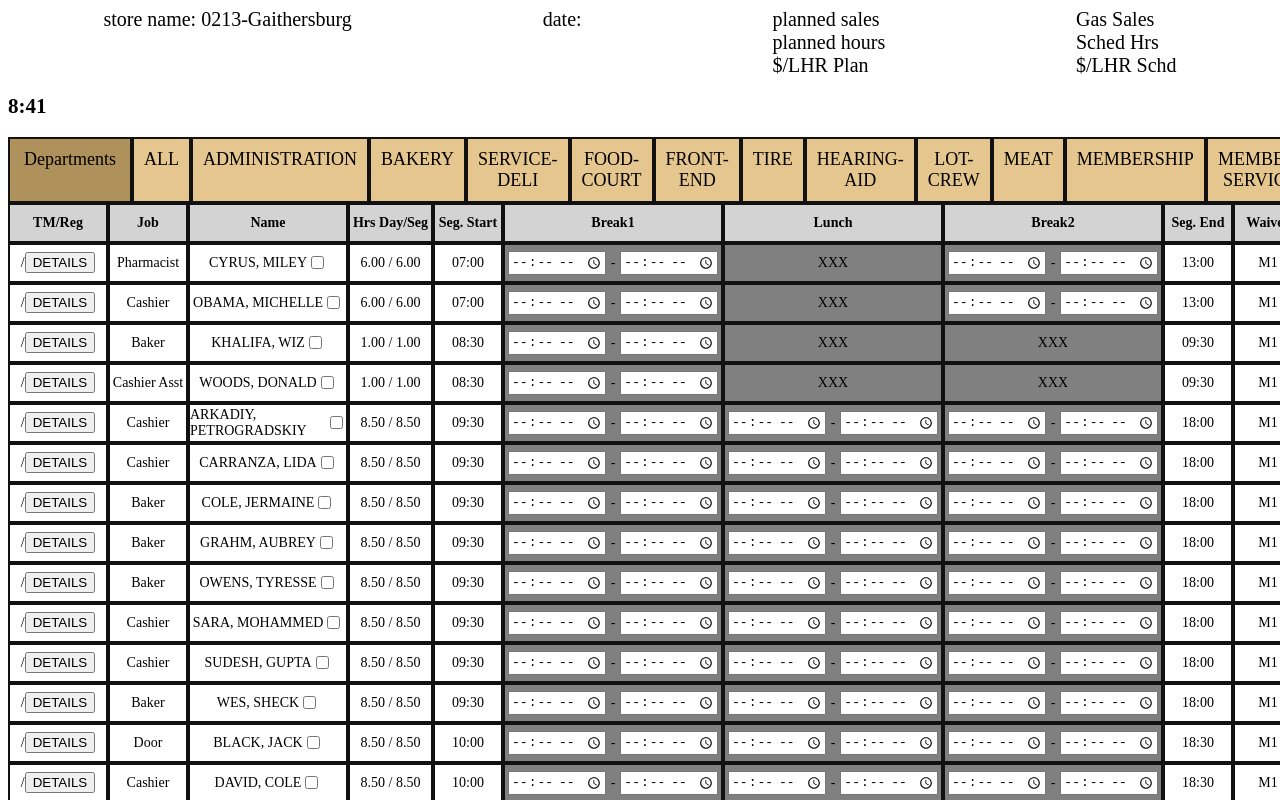
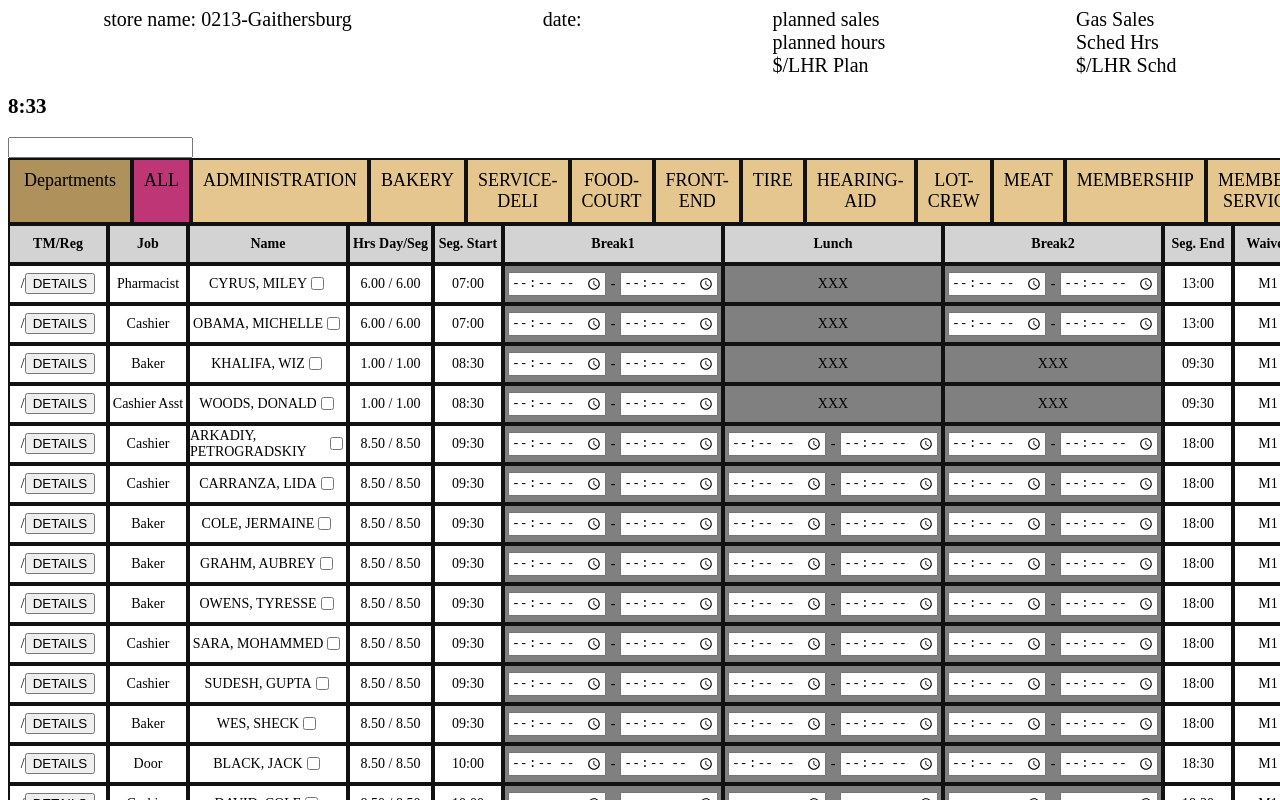
Before and after one commit to mateusmatters/ScheduleBoardApp, a React (Create React App) app: page / in a window 1280 px wide. Shown: the top 800 px of the page. Built offline with nearby package versions, Linux system fonts and the light colour scheme.

Commit message:
Completed basic functions for the departments tab bar. Able to switch and look at various departments while current department is being hovered on. Would want to make changes later on to the css styling

```diff
--- a/public/index.html
+++ b/public/index.html
@@ -2,7 +2,6 @@
 <html lang="en">
   <head>
     <meta charset="utf-8" />
-    <link rel="icon" href="%PUBLIC_URL%/favicon.ico" />
     <meta name="viewport" content="width=device-width, initial-scale=1" />
     <meta name="theme-color" content="#000000" />
     <meta
@@ -10,11 +9,6 @@
       content="Web site created using create-react-app"
     />
     <link rel="apple-touch-icon" href="%PUBLIC_URL%/logo192.png" />
-    <!--
-      manifest.json provides metadata used when your web app is installed on a
-      user's mobile device or desktop. See https://developers.google.com/web/fundamentals/web-app-manifest/
-    -->
-    <link rel="manifest" href="%PUBLIC_URL%/manifest.json" />
     <!--
       Notice the use of %PUBLIC_URL% in the tags above.
       It will be replaced with the URL of the `public` folder during the build.
--- a/src/App.css
+++ b/src/App.css
@@ -146,7 +146,7 @@ input[type="time"] {
   background-color: rgb(228, 198, 142);
   border: 2px solid #111;
   max-width:200px;
-  flex-grow: 1; /* Distributes available space evenly */
+  flex-rgow: 1; /* Distributes available space evenly */
   text-align: center;
   padding: 10px;
 }
@@ -154,4 +154,7 @@ input[type="time"] {
 .department-element:hover {
   background-color: rgb(233, 211, 172);
 }
-.department:
+
+.department-element.abc {
+  background-color: rgb(190, 54, 118);
+}
--- a/src/App.js
+++ b/src/App.js
@@ -10,6 +10,7 @@ import employeeArray from './class definitions/testEmployeesArray';
 import TimeContext from "./components/TimeContext"
 import DepartmentMenu from './components/DepartmentMenu';
 import EmployeeComponent from './components/EmployeeComponent'
+import SearchBar from './components/SearchBar';
 function App() {
   const {time} = useContext(TimeContext);
   const [employees, setEmployees] = useState(employeeArray);
@@ -25,80 +26,6 @@ function App() {
     updatedEmployees.add(empx);
     setEmployees(updatedEmployees);
   }
-
-  // function modifyBreak(employee, timeStamp, START_OR_END_TIME, typeOfBreak){
-  //   employee[typeOfBreak][START_OR_END_TIME]= timeStamp
-  //   const updatedEmployees = new SortedArray(Employee);
-  //   updatedEmployees.array = employees.array;
-  //   setEmployees(updatedEmployees);
-  // }
-
-  // function modifyClockedInStatus(employee){
-  //   employee.isClockedIn= !employee.isClockedIn;
-  //   const updatedEmployees = new SortedArray(Employee);
-  //   updatedEmployees.array = employees.array;
-  //   setEmployees(updatedEmployees);
-  // }
-
-
-  // function onBlurFunction(event, index, START_OR_END_TIME, typeOfBreak){
-  //   //for time inputs, value will always be empty string unless hour, minute, and am or pm is inputted
-  //   if(event.target.value !== ""){
-  //     let [hours, minutes] = parseTimeString(event.target.value);
-  //     modifyBreak(employees.array[index], createTimeStamp(hours,minutes), START_OR_END_TIME, typeOfBreak)
-  //   }
-  // }
-
-
-  // function inputTimes(employee, index, typeOfBreak){
-  //   if((typeOfBreak === "lunch" && employee.hoursDaySeg<=6) || (typeOfBreak === "break2" && employee.hoursDaySeg<6)){
-  //     return (<div className ={`grid-element progress-bar-background ${typeOfBreak} grey`}>XXX</div>)
-  //   }
-
-  //   let breakColors = chooseRightColor(employee, typeOfBreak, time);
-  //   let classThing = `grid-element progress-bar-background ${typeOfBreak} ${breakColors[0]}`;
-
-  //   const lValue = employee[typeOfBreak][START_TIME] === null
-  //   ? <input onBlur={(e) => onBlurFunction(e,index, START_TIME, typeOfBreak)}className= "timeInputsInGridLeft centered-time-content" type= "time" id= {index + typeOfBreak + "Start"}/>
-  //   : <div className="centered-time-content">{simplifiedTimeStampString(employee[typeOfBreak + "StartTime"])}</div>
-
-  //   const rValue = employee[typeOfBreak][END_TIME] === null
-  //   ? <input onBlur={(e) => onBlurFunction(e,index, END_TIME, typeOfBreak)}className= "timeInputsInGridRight centered-time-content" type= "time" id= {index + typeOfBreak + "End"}/>
-  //   : <div className="centered-time-content">{simplifiedTimeStampString(employee[typeOfBreak + "EndTime"])}</div>
-
-  //   return (
-  //     <div className ={classThing}>
-  //       {breakColors[1] !== "none" ?<div className={"progress-bar " + breakColors[1]} style={{width: `${breakColors[2]}%`}}></div>:<></>}
-  //       {lValue}
-  //       <div className="centered-time-content">-</div>
-  //       {rValue}
-  //     </div>
-  //   )
-  // }
-
-  // function employeeToHTML(employee, index){
-  //   return (
-  //     <div className ="row-elt" id={index}>
-  //       <div className= "grid-element tm">/ <button onClick={() => console.log(employees.array[Number(index)].toString())}>DETAILS</button></div>
-  //       <div className= "grid-element job">{employee.role}</div>
-  //       <div className= "grid-element fullName">
-  //         {employee.fullName}
-  //         <label className="checkbox-container">
-  //           <input type="checkbox" id="customCheckbox" onClick={()=>{modifyClockedInStatus(employees.array[Number(index)])}}/>
-  //           <div classname="checkbox"></div>
-  //         </label>
-  //       </div>
-  //       <div className= "grid-element hrsDaySeg">{employee.hoursDaySegString} / {employee.hoursDaySegString}</div>
-  //       <div className= "grid-element segStart">{employee.segStartString}</div>
-  //       {inputTimes(employee, index, "break1")}
-  //       {inputTimes(employee, index, "lunch")}
-  //       {inputTimes(employee, index, "break2")}
-  //       <div className= "grid-element segEnd">{employee.segEndString}</div>
-  //       <div className= "grid-element waiver">M1</div>
-  //       <div className= "grid-element duties"></div>
-  //     </div>
-  //   )
-  // }
   return (
       <div className="App">
         <div className="top-page">
@@ -120,6 +47,7 @@ function App() {
           </div>
         </div>
         <h2>{time.getHours()}:{time.getMinutes()}</h2>
+        <SearchBar/>
         <DepartmentMenu setSelectedDepartment={setSelectedDepartment}/>
         <div className="grid">
           <div className="row-elt">
@@ -135,8 +63,8 @@ function App() {
             <div className= "column-headings grid-element"><b>Waiver</b></div>
             <div className= "column-headings grid-element"><b>Duties</b></div>
           </div>
+          {/* the error is somewhere around here */}
           {employees.getSpecificDepartment(selectedDepartment).map((employee, index) => (
-            // <>{employeeToHTML(employee, index)}</>
             <EmployeeComponent employee={employee} index ={index} employees={employees} setEmployees={setEmployees} time={time}/>
           ))}
 
--- a/src/class definitions/sorted-array.js
+++ b/src/class definitions/sorted-array.js
@@ -53,11 +53,9 @@ export class SortedArray {
     }
 
     getSpecificDepartment(departmentName){
-      if (!departmentName) return this._array;
+      if (!departmentName || departmentName=== "ALL") return this._array;
       let retValue = this._array.filter(employee => employee.department === departmentName);
-      console.log("the ret value size is: ", retValue.length);
       return retValue;
-
     }
 
     toString() {
--- a/src/components/DepartmentMenu.jsx
+++ b/src/components/DepartmentMenu.jsx
@@ -1,15 +1,47 @@
 import React from 'react'
+import { useState, useRef, useEffect } from 'react';
 
+//the reason for the curly brackets is bc of object destructuring
+//the props object is destructured into many small things
+//if not destrucutred you would have to get it like this: props.setSelectedDepartment (where beginning is DepartmentMenu=(props)=> ...)
 const DepartmentMenu = ({setSelectedDepartment}) => {
-  const departments = ["ALL", "ADMINISTRATION", "BAKERY", "SERVICE-DELI", "FOOD-COURT", "FRONT-END", "TIRE", "HEARING-AID", "LOT-CREW", "MEAT", "MEMBERSHIP", "MEMBER-SERVICE", "MERCHANDISING", "OPTICAL", "PHARMACY", "RTV"];
+  const prevEvent = useRef(null);
+  const allRef = useRef(null);
+
+  const departments = ["ADMINISTRATION", "BAKERY", "SERVICE-DELI","FOOD-COURT",
+     "FRONT-END", "TIRE", "HEARING-AID", "LOT-CREW", "MEAT", "MEMBERSHIP",
+     "MEMBER-SERVICE", "MERCHANDISING", "OPTICAL", "PHARMACY", "RTV"];
+
+  function clickFunction(e, department){
+    console.log("comes in here 1")
+    if(prevEvent.current !== null){
+      console.log("comes in here 2")
+      prevEvent.current.target.classList.remove("abc");
+    }
+    console.log("comes in here 3")
+    e.target.classList.add("abc");
+    prevEvent.current = e;
+    setSelectedDepartment(department);
+  }
+
+  useEffect(() => {
+    if (allRef.current) {
+      allRef.current.click(); // Simulate a click event on "ALL"
+    }
+  }, []);
+
   return (
     <ul className="department-nav-bar">
         <li className="department-spectacle">Departments</li>
+        <li ref={allRef} key="ALL" onClick={(e) => clickFunction(e, "ALL")} className="department-element"> ALL</li>
         {departments.map((department)=>(
-          <li key={department} onClick={()=>{setSelectedDepartment(department)}} className="department-element"> {department}</li>
+          <li key={department} onClick={(e) => clickFunction(e, department)} className="department-element"> {department}</li>
         ))}
+        {/* <li key="FRONT-END" onClick={(e) => clickFunction(e, "FRONT-END")} className="department-element">FRONT-END</li>
+        <li key="PHARMACY" onClick={(e) => clickFunction(e, "PHARMACY")} className="department-element">PHARMACY</li>
+        <li key="LOT-CREW" onClick={(e) => clickFunction(e, "LOT-CREW")} className="department-element"> LOT-CREW</li> */}
     </ul>
   )
 }
 
-export default DepartmentMenu
+export default DepartmentMenu;
--- a/src/components/EmployeeComponent.jsx
+++ b/src/components/EmployeeComponent.jsx
@@ -64,7 +64,6 @@ const EmployeeComponent = ({employee, index, employees, setEmployees, time}) =>
             {employee.fullName}
             <label className="checkbox-container">
               <input type="checkbox" id="customCheckbox" onClick={()=>{modifyClockedInStatus(employees.array[Number(index)])}}/>
-              <div classname="checkbox"></div>
             </label>
           </div>
           <div className= "grid-element hrsDaySeg">{employee.hoursDaySegString} / {employee.hoursDaySegString}</div>
@@ -72,9 +71,6 @@ const EmployeeComponent = ({employee, index, employees, setEmployees, time}) =>
           {inputTimes(employee, index, "break1")}
           {inputTimes(employee, index, "lunch")}
           {inputTimes(employee, index, "break2")}
-          {/* <div>break1</div>
-          <div>lunch</div>
-          <div>break2</div> */}
           <div className= "grid-element segEnd">{employee.segEndString}</div>
           <div className= "grid-element waiver">M1</div>
           <div className= "grid-element duties"></div>
--- /dev/null
+++ b/src/components/SearchBar.jsx
@@ -0,0 +1,9 @@
+import React from 'react'
+
+const SearchBar = () => {
+  return (
+    <input type="search"></input>
+  )
+}
+
+export default SearchBar
--- a/src/components/TimeContext.jsx
+++ b/src/components/TimeContext.jsx
@@ -35,7 +35,7 @@ export const TimeProvider = ({ children }) => {
         newTime.setMinutes(newTime.getMinutes()+1);
         return newTime;
       })
-    }, 500);
+    }, 1500);
 
     return () => clearInterval(interval);
   }, []);
```
